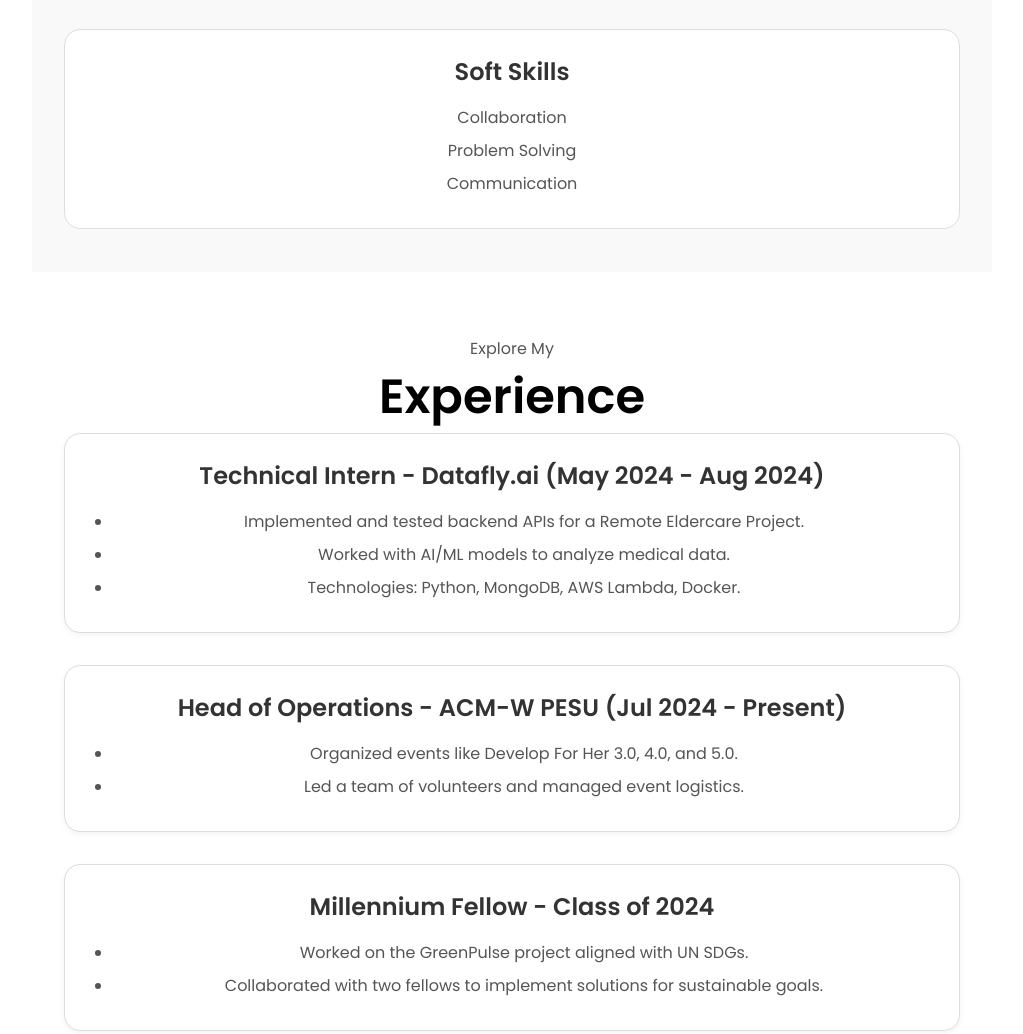
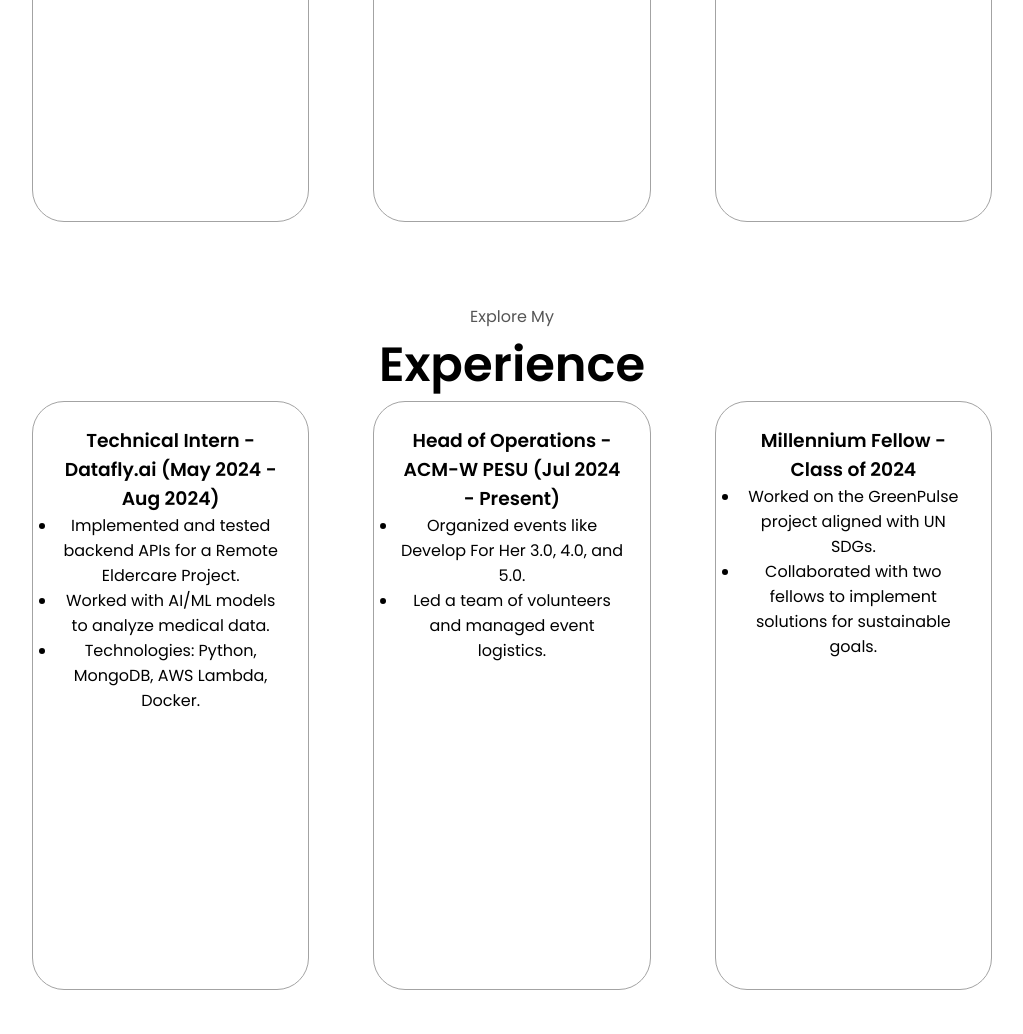
Before and after one commit to jeevana05/portfolio, a plain HTML site: page index.html in a window 1280 px wide. Shown: the part 2160-3194 px from the top of the page, without its empty margins (128-1151 px from the left). Drawn offline with Linux system fonts and the light colour scheme; a script that the page names is missing.

Commit message:
Update style.css - back to og

```diff
--- a/style.css
+++ b/style.css
@@ -314,96 +314,44 @@ section {
   margin: auto 0;
 }
 
-/* SKILLS SECTION */
-
-#skills {
-  padding: 4rem 2rem;
-  background-color: #f9f9f9; /* Subtle background for distinction */
-}
-
-#skills .section-container {
-  display: flex;
-  flex-wrap: wrap;
-  justify-content: space-between;
-  gap: 2rem;
-}
-
-#skills .details-container {
-  flex: 1 1 calc(33% - 1rem); /* Three cards in a row */
-  background: white;
-  padding: 1.5rem;
-  border-radius: 1rem;
-  border: 1px solid #ddd;
-  text-align: center;
-  transition: transform 0.3s ease, box-shadow 0.3s ease;
-}
-
-#skills .details-container:hover {
-  transform: translateY(-5px); /* Subtle hover effect */
-  box-shadow: 0px 6px 12px rgba(0, 0, 0, 0.1);
-}
-
-#skills .details-container h3 {
-  font-size: 1.5rem;
-  color: #333;
-  margin-bottom: 1rem;
-}
-
-#skills .details-container ul {
-  list-style: none;
-  padding: 0;
-}
-
-#skills .details-container ul li {
-  font-size: 1rem;
-  color: #555;
-  margin-bottom: 0.5rem;
-}
-
 /* EXPERIENCE SECTION */
 
 #experience {
-  padding: 4rem 2rem;
-  background-color: #ffffff; /* Matches default section background */
+  position: relative;
 }
 
-#experience .section-container {
-  display: flex;
-  flex-direction: column;
-  gap: 2rem;
+.experience-sub-title {
+  color: rgb(85, 85, 85);
+  font-weight: 600;
+  font-size: 1.75rem;
+  margin-bottom: 2rem;
 }
 
-#experience .details-container {
-  background: #ffffff;
-  padding: 1.5rem;
-  border-radius: 1rem;
-  border: 1px solid #ddd;
-  box-shadow: 0px 2px 6px rgba(0, 0, 0, 0.05); /* Light shadow for cards */
-  transition: transform 0.3s ease, box-shadow 0.3s ease;
+.experience-details-container {
+  display: flex;
+  justify-content: center;
+  flex-direction: column;
 }
 
-#experience .details-container:hover {
-  transform: translateY(-5px); /* Subtle hover effect */
-  box-shadow: 0px 6px 12px rgba(0, 0, 0, 0.1);
+.article-container {
+  display: flex;
+  text-align: initial;
+  flex-wrap: wrap;
+  flex-direction: row;
+  gap: 2.5rem;
+  justify-content: space-around;
 }
 
-#experience .details-container h3 {
-  font-size: 1.5rem;
-  color: #333;
-  margin-bottom: 1rem;
+article {
+  display: flex;
+  width: 10rem;
+  justify-content: space-around;
+  gap: 0.5rem;
 }
 
-#experience .details-container ul {
-  list-style: disc;
-  padding-left: 1.5rem;
+article .icon {
+  cursor: default;
 }
-
-#experience .details-container ul li {
-  font-size: 1rem;
-  color: #555;
-  margin-bottom: 0.5rem;
-}
-
 
 /* PROJECTS SECTION */
 
```
